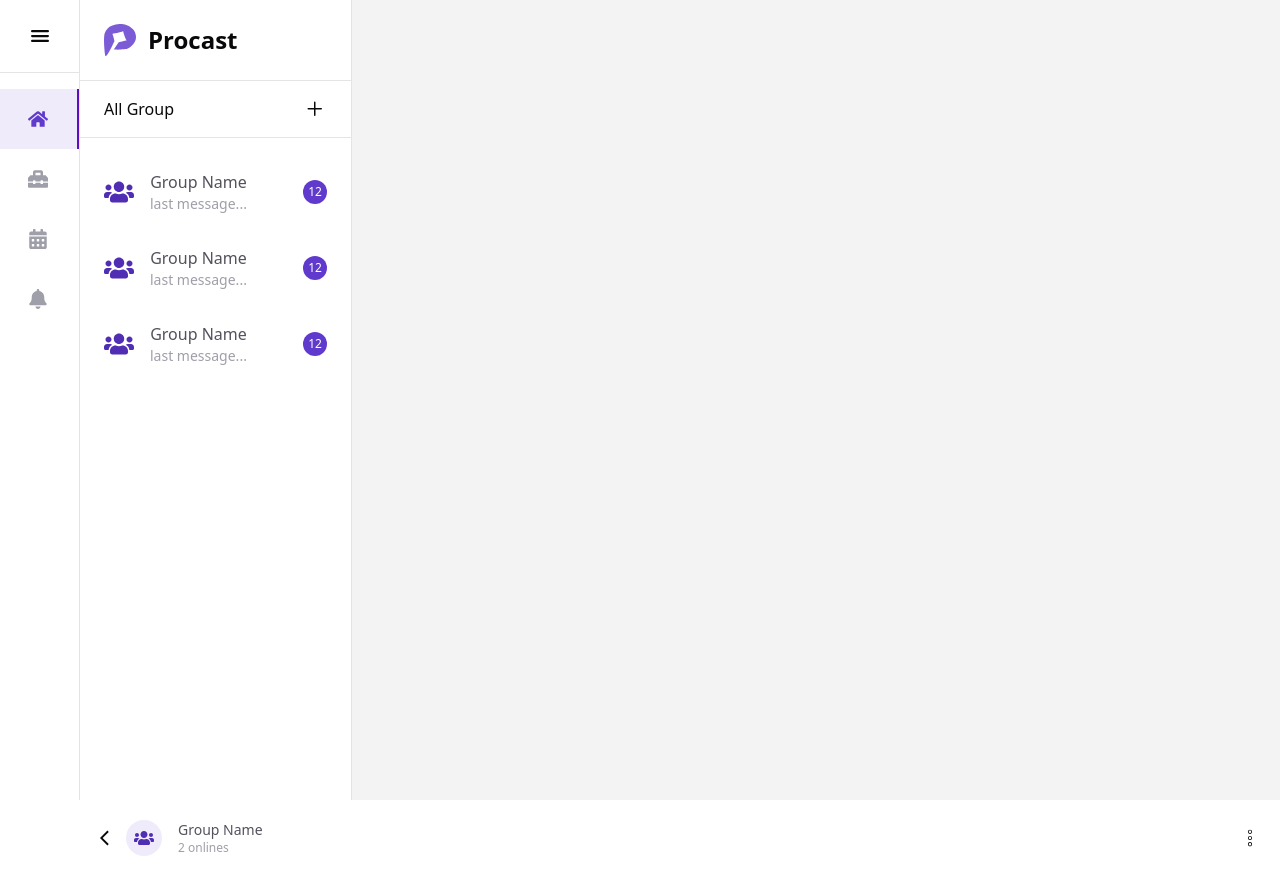
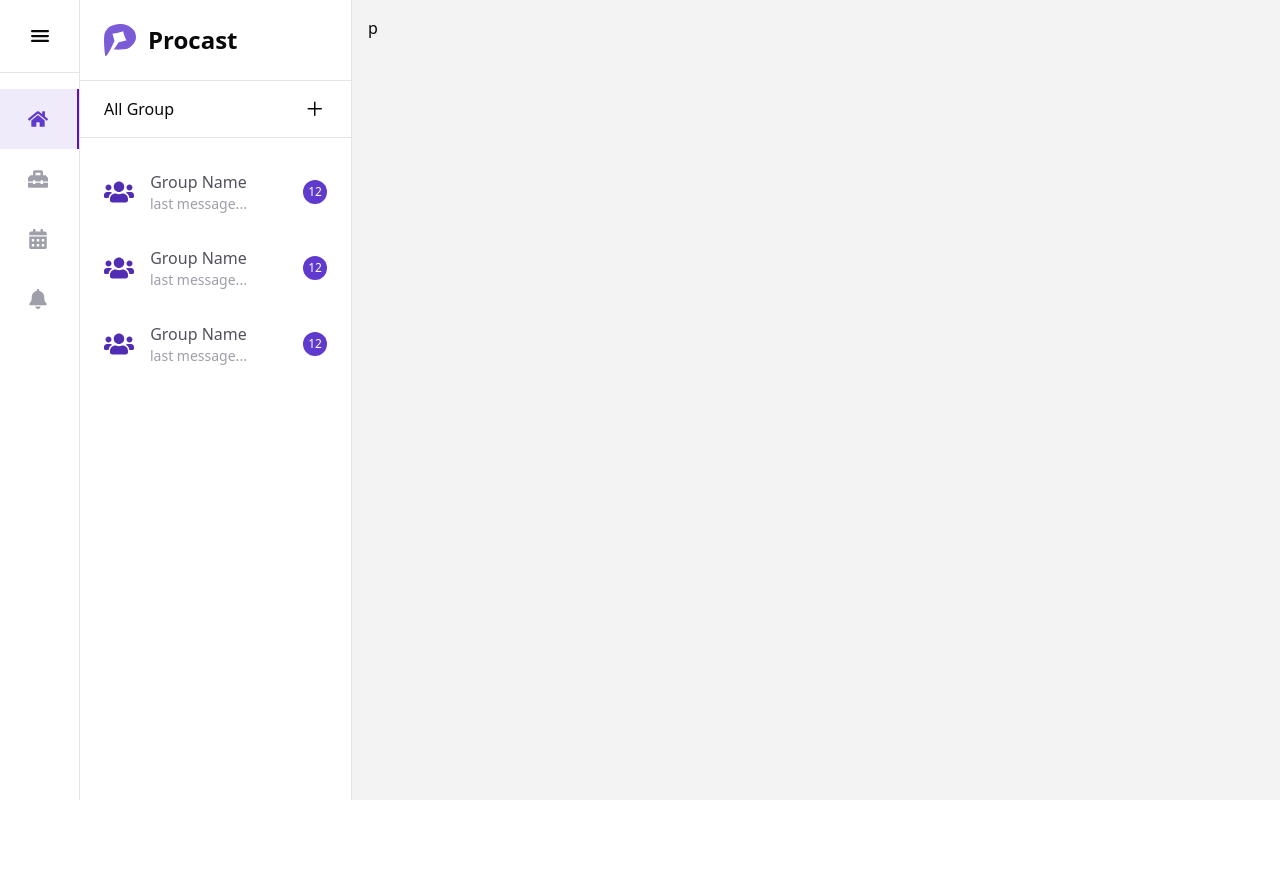
Before and after one commit to aryndraa/nextjs-collabolator-service, a Next.js app: page / in a window 1280 px wide. After the commit the page ends 800 px from the top, so only its background shows below. Built offline with nearby package versions, Linux system fonts and the light colour scheme.

Commit message:
refactor dir

```diff
--- a/app/_components/group-message.tsx
+++ /dev/null
@@ -1,32 +0,0 @@
-import React from "react";
-import { FaUsers } from "react-icons/fa";
-import { MdArrowBackIos } from "react-icons/md";
-import { CiMenuKebab } from "react-icons/ci";
-
-export default function GroupMessage() {
-  return (
-    <div>
-      <div className="bg-white flex items-center justify-between  p-5">
-        <div className=" flex items-center gap-2">
-          <button className="text-lg">
-            <MdArrowBackIos />
-          </button>
-          <div className="flex items-center gap-4 text-zinc-600 bg-white">
-            <span className="p-2 bg-primary-100/10 rounded-full">
-              <FaUsers className="text-xl text-primary-200  " />
-            </span>
-            <div>
-              <h3 className="font-medium text-sm">Group Name</h3>
-              <p className="text-xs text-zinc-400">2 onlines</p>
-            </div>
-          </div>
-        </div>
-        <button className="text-xl">
-          <CiMenuKebab />
-        </button>
-      </div>
-
-      <div className="bg-[#F3F3F3]"></div>
-    </div>
-  );
-}
--- a/app/layout.tsx
+++ b/app/layout.tsx
@@ -1,8 +1,9 @@
 import type { Metadata } from "next";
 import { Outfit } from "next/font/google";
 import "./globals.css";
-import { ThemeProvider } from "./_components/theme-provider";
-import MenuBar from "./_components/menu-bar";
+import { MenuBarProvider } from "@/contexts/MenuBarContext";
+import {ThemeProvider} from "next-themes";
+import MenuBarWrapper from "@/components/MenuBarWrapper";
 
 const outfit = Outfit({
   variable: "--font-outfit",
@@ -28,8 +29,10 @@ export default function RootLayout({
           enableSystem
           disableTransitionOnChange
         >
-          <MenuBar />
-          <main className="lg:ml-20 bg-[#F3F3F3]">{children}</main>
+          <MenuBarProvider>
+            <MenuBarWrapper />
+            <main className="lg:ml-20 bg-[#F3F3F3]">{children}</main>
+          </MenuBarProvider>
         </ThemeProvider>
       </body>
     </html>
--- a/app/page.tsx
+++ b/app/page.tsx
@@ -1,21 +1,25 @@
-import GroupNavigation from "./_components/group-navigation";
-import MobileGroupNavigation from "./_components/mobile-group-navigation";
-import GroupMessage from "./_components/group-message";
+
 import { GroupProvider } from "@/contexts/GroupContext";
+import GroupNavigation from "@/components/GroupNavigation";
+import MobileGroupNavigation from "@/components/MobileGroupNavigation";
+import GroupMessage from "@/components/GroupMessage";
 
 export default function Home() {
   return (
-    <div className="bg-[#F3F3F3]">
+    <div className="bg-[#F3F3F3] overflow-hidden">
       <GroupProvider>
-        <div>
-          <div className="hidden lg:block">
-            <GroupNavigation />
+        <div className="flex">
+          <div>
+            <div className="hidden lg:block">
+              <GroupNavigation />
+            </div>
+            <MobileGroupNavigation />
           </div>
-          <MobileGroupNavigation />
-        </div>
 
-        <div>
-          <GroupMessage />
+          <div className="bg-[#F3F3F3] ">
+            <GroupMessage
+            />
+          </div>
         </div>
       </GroupProvider>
     </div>
--- /dev/null
+++ b/components/GroupMessage.tsx
@@ -0,0 +1,9 @@
+import React from "react";
+
+export default function GroupMessage() {
+  return (
+    <div className="m-4">
+      <div> p</div>
+    </div>
+  );
+}
--- a/app/_components/group-navigation.tsx
+++ b/components/GroupNavigation.tsx
@@ -1,7 +1,7 @@
 import React from "react";
 import Logo from "./logo";
 import { GoPlus } from "react-icons/go";
-import GroupItem from "./group-item";
+import GroupItem from "./GroupItem";
 
 export default function GroupNavigation() {
   return (
--- /dev/null
+++ b/components/MenuBarWrapper.tsx
@@ -0,0 +1,9 @@
+"use client";
+
+import { useMenuBar } from "@/contexts/MenuBarContext";
+import MenuBar from "./MenuBar";
+
+export default function MenuBarWrapper() {
+  const { showMenuBar } = useMenuBar();
+  return showMenuBar ? <MenuBar /> : null;
+}
--- a/app/_components/mobile-group-navigation.tsx
+++ b/components/MobileGroupNavigation.tsx
@@ -1,5 +1,5 @@
 import React from "react";
-import GroupItem from "./group-item";
+import GroupItem from "./GroupItem";
 import { GoPlus } from "react-icons/go";
 import Logo from "./logo";
 
```
Also changed, not shown: components/GroupItem.tsx (renamed from app/_components/group-item.tsx), components/HeaderGroupMessage.tsx (added), components/MenuBar.tsx (renamed from app/_components/menu-bar.tsx), components/logo.tsx (renamed from app/_components/logo.tsx), components/theme-provider.tsx (renamed from app/_components/theme-provider.tsx).
